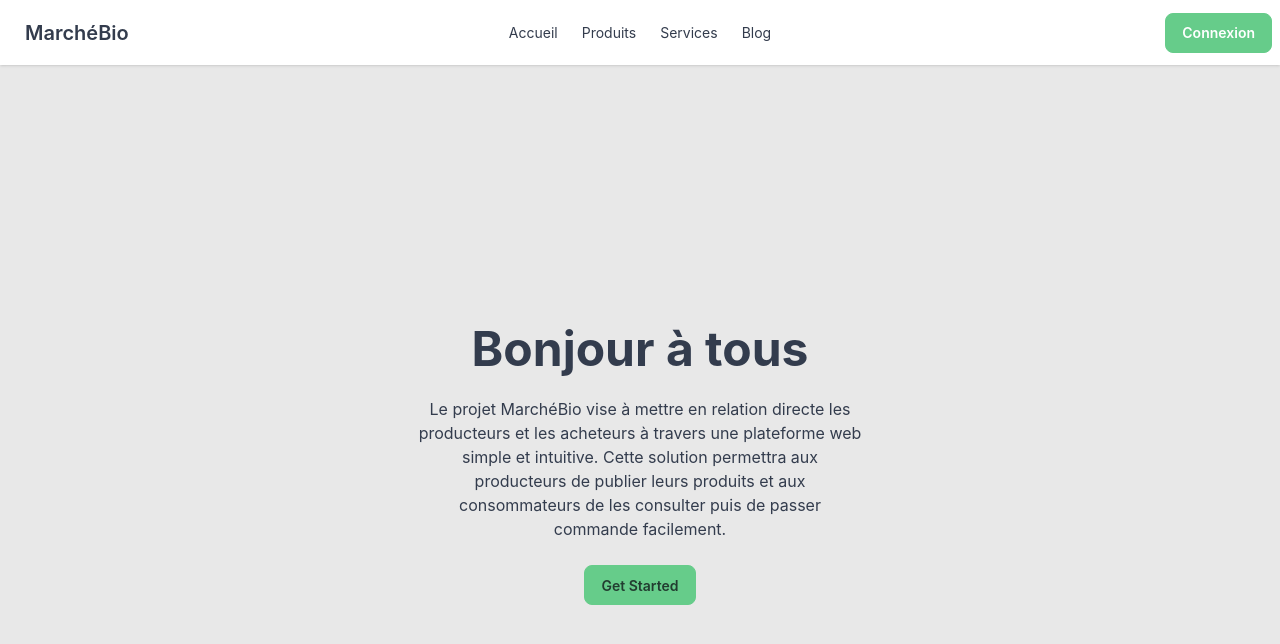
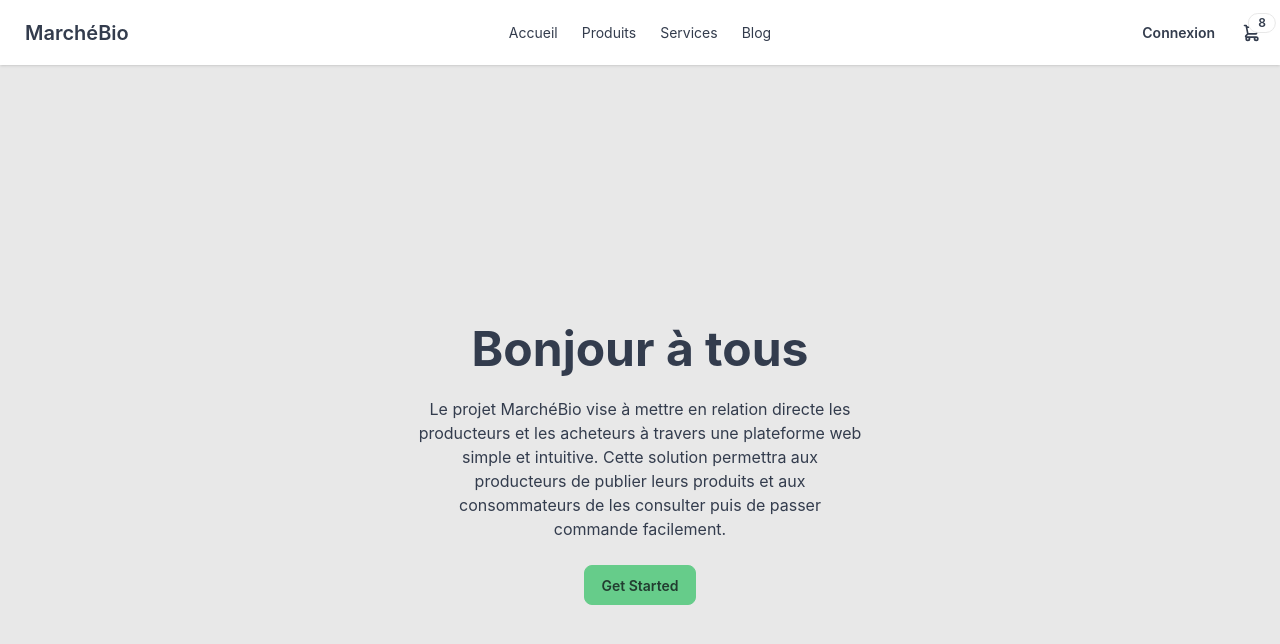
Before and after one commit to Andrew-Ndong/marchebio-frontend, a React (Vite) app: page / in a window 1280 px wide. Shown: the top 644 px of the page. Built offline with nearby package versions, Linux system fonts and the light colour scheme.

Commit message:
Modifier : Implémentation de la navbar avec les liens d'accès fonctionnels

```diff
--- a/src/components/public/Header.jsx
+++ b/src/components/public/Header.jsx
@@ -45,8 +45,32 @@
                 </div>
                 <div className="navbar-end">
                     <Link to={connexionLinkNav}>
-                        <a className="btn btn-primary text-white">{connexionLink}</a>
+                        <a className="btn btn-ghost rounded-full">{connexionLink}</a>
                     </Link>
+
+                    {/* Panier */}
+                    <div className="dropdown dropdown-end">
+                        <div tabIndex={0} role="button" className="btn btn-ghost btn-circle">
+                            <div className="indicator">
+                                <svg xmlns="http://www.w3.org/2000/svg" className="h-5 w-5" fill="none" viewBox="0 0 24 24"
+                                    stroke="currentColor">
+                                    <path strokeLinecap="round" strokeLinejoin="round" strokeWidth="2"
+                                        d="M3 3h2l.4 2M7 13h10l4-8H5.4M7 13L5.4 5M7 13l-2.293 2.293c-.63.63-.184 1.707.707 1.707H17m0 0a2 2 0 100 4 2 2 0 000-4zm-8 2a2 2 0 11-4 0 2 2 0 014 0z" />
+                                </svg>
+                                <span className="badge badge-sm indicator-item">8</span>
+                            </div>
+                        </div>
+                        <div tabIndex={0} className="card card-sm dropdown-content bg-base-100 z-1 mt-3 w-52 shadow">
+                            <div className="card-body">
+                                <span className="text-lg font-bold">8 Items</span>
+                                <span className="text-info">Subtotal: $999</span>
+                                <div className="card-actions">
+                                    <button className="btn btn-primary btn-block">View cart</button>
+                                </div>
+                            </div>
+                        </div>
+                    </div>
+
                 </div>
             </div>
         </header>
```
